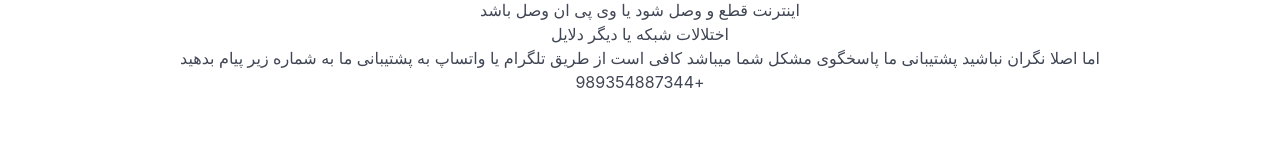
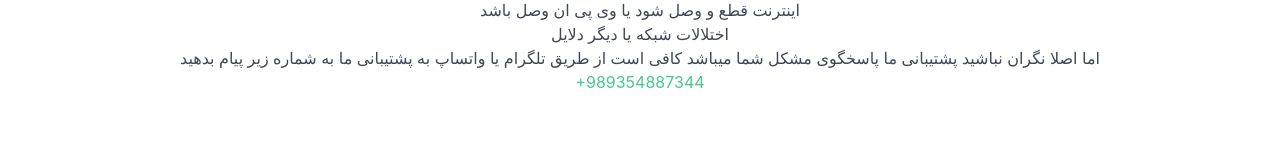
Before and after one commit to nikzad-avasam/payment-template, a plain HTML site: page index.html in a window 1280 px wide. Shown: the part 519-679 px from the top of the page. Drawn offline with Linux system fonts and the light colour scheme.

Commit message:
Update index.html

```diff
--- a/index.html
+++ b/index.html
@@ -50,7 +50,7 @@
                                     <li>اختلالات شبکه یا دیگر دلایل</li>
                                 </ul>
                     <div> اما اصلا نگران نباشید پشتیبانی ما پاسخگوی مشکل شما میباشد کافی است از طریق تلگرام یا واتساپ به پشتیبانی ما به شماره زیر پیام بدهید </div>
-                    <div>+989354887344</div>
+                    <div style="direction:ltr" class="has-text-success">+989354887344</div>
                 </p>
             </div>
         </section>
```
